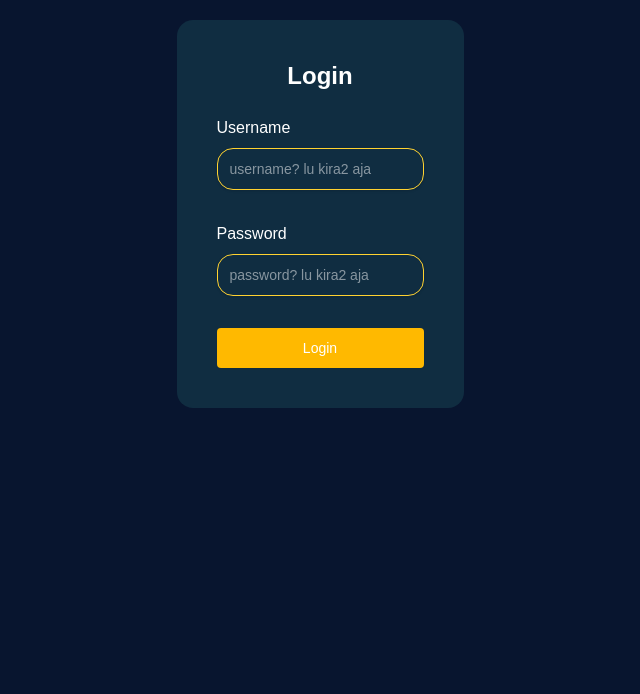
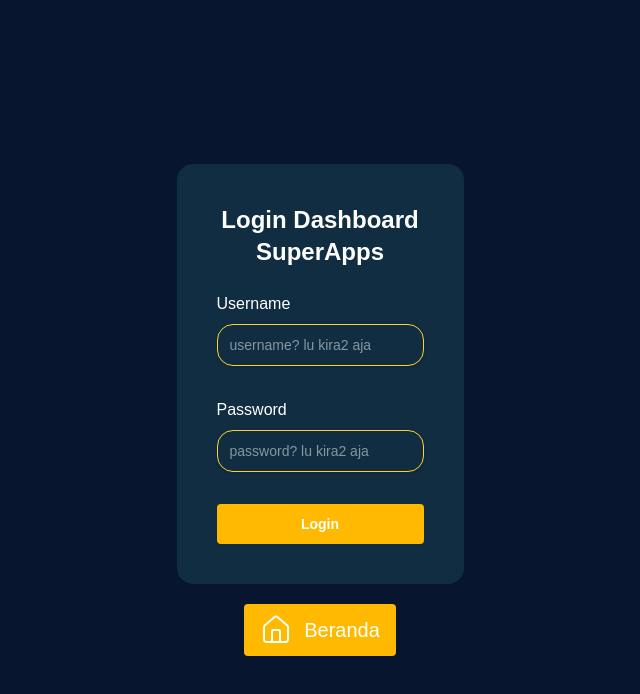
Before and after one commit to NaApipp/portosuperapp_v2, a Next.js app: page /login in a window 1280 px wide. Shown: the top 694 px of the page, without its empty margins (320-960 px from the left). Built offline with nearby package versions, Linux system fonts and the light colour scheme.

Commit message:
add button direct home

```diff
--- a/app/login/components/loginForm.tsx
+++ b/app/login/components/loginForm.tsx
@@ -2,6 +2,7 @@
 
 import { useRouter } from "next/navigation";
 import { useState } from "react";
+import Link from "next/link";
 import { authStorageKeys } from "@/app/(dashboard)/authProvider";
 
 export default function LoginForm() {
@@ -33,7 +34,7 @@ export default function LoginForm() {
       sessionStorage.setItem(authStorageKeys.TOKEN_KEY, data.token);
       sessionStorage.setItem(
         authStorageKeys.LAST_ACTIVITY_KEY,
-        String(Date.now())
+        String(Date.now()),
       );
 
       router.replace("/dashboard");
@@ -44,13 +45,13 @@ export default function LoginForm() {
 
   return (
     <>
-      <div className="bg-[#08152F] min-h-screen">
+      <div className="bg-[#08152F] min-h-screen flex items-center justify-center">
         {/* Container Screen */}
-        <div className="flex justify-center">
+        <div className="">
           {/* Container 1 */}
           <div className="bg-[#102D41] m-5 rounded-2xl p-10" id="form">
             <h2 className="text-2xl font-bold mb-6 text-center text-white">
-              Login
+              Login Dashboard <br /> SuperApps
             </h2>
             <form action="" className="flex flex-col gap-8" onSubmit={onSubmit}>
               <div className="flex flex-col gap-2" id="username">
@@ -81,14 +82,31 @@ export default function LoginForm() {
                   required
                 />
               </div>
-              <button
-                type="submit"
-                disabled={loading}
-                className="text-white bg-amber-400 rounded hover:bg-amber-500 focus:ring-4 focus:ring-amber-300 shadow-xs font-medium leading-5 rounded-base text-sm px-4 py-2.5 focus:outline-none cursor-pointer"
-              >
+              <button type="submit" disabled={loading} className="btn-login">
                 {loading ? "Loading..." : "Login"}
               </button>
             </form>
+          </div>
+
+          <div id="go-home" className="flex items-center justify-center">
+            <Link href={"/home"} className="btn-back">
+              <svg
+                xmlns="http://www.w3.org/2000/svg"
+                width="24"
+                height="24"
+                viewBox="0 0 24 24"
+                fill="none"
+                stroke="currentColor"
+                strokeWidth="1.5"
+                strokeLinecap="round"
+                strokeLinejoin="round"
+                className="lucide lucide-house-icon lucide-house w-8 h-8"
+              >
+                <path d="M15 21v-8a1 1 0 0 0-1-1h-4a1 1 0 0 0-1 1v8" />
+                <path d="M3 10a2 2 0 0 1 .709-1.528l7-6a2 2 0 0 1 2.582 0l7 6A2 2 0 0 1 21 10v9a2 2 0 0 1-2 2H5a2 2 0 0 1-2-2z" />
+              </svg>
+              <span className="text-[20px] font-medium">Beranda</span>
+            </Link>
           </div>
         </div>
       </div>
```
